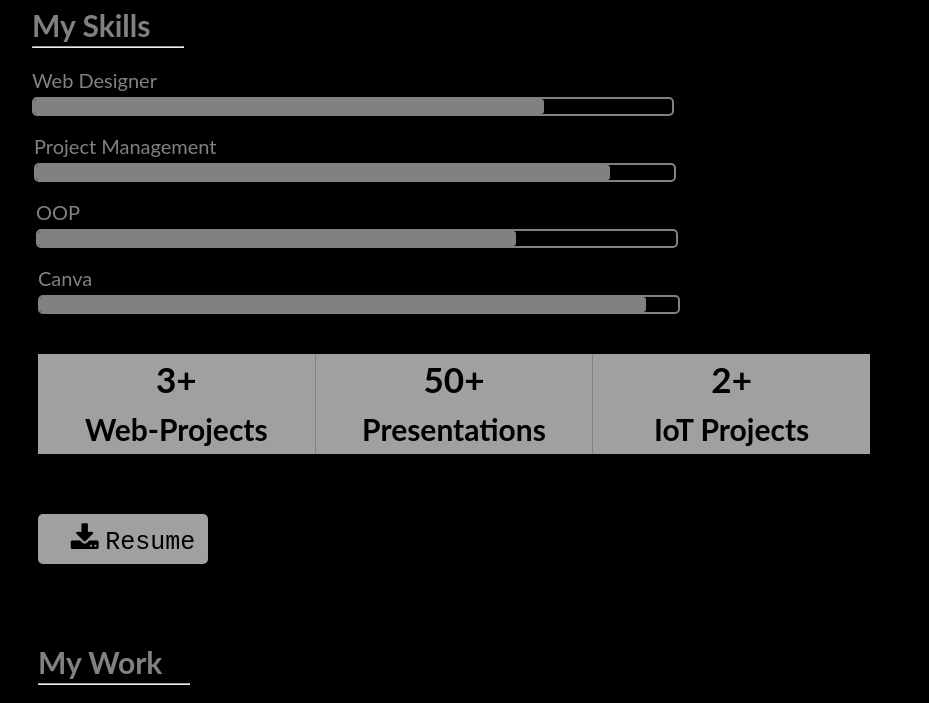
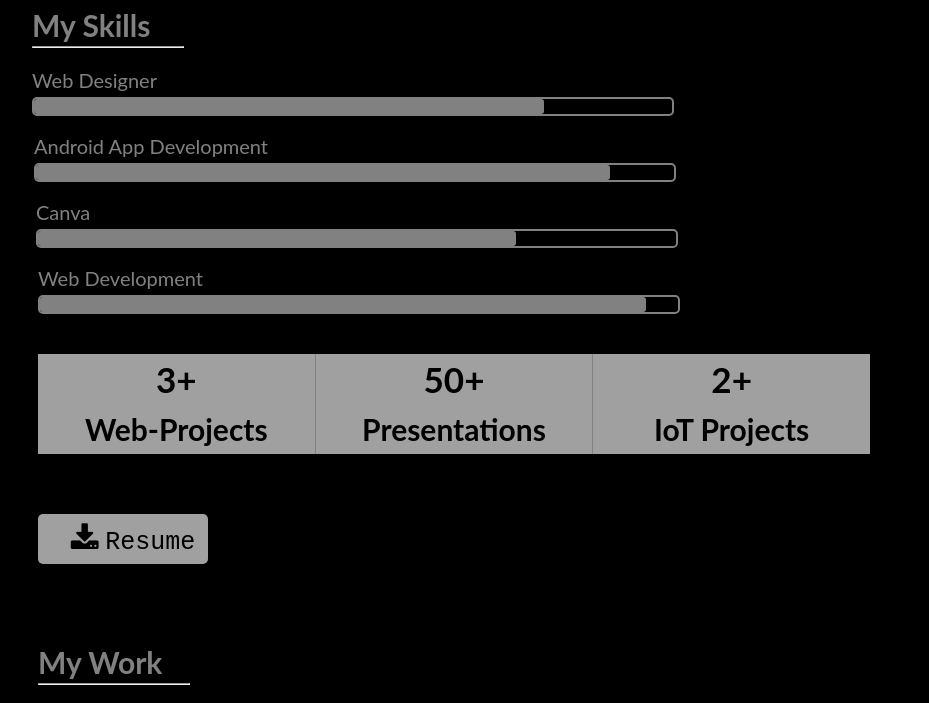
Before and after one commit to SatishParmar1/Portfolio, a plain HTML site: page porfoliyo/index.html in a window 1280 px wide. Shown: the part 1200-1903 px from the top of the page, without its empty margins (285-1214 px from the left). Drawn offline with Linux system fonts and the light colour scheme.

Commit message:
Update index.html

```diff
--- a/porfoliyo/index.html
+++ b/porfoliyo/index.html
@@ -750,19 +750,19 @@ Thank you.
 </div>
 <div>
 
-<p class="subheading2" > Project Management</p>
+<p class="subheading2" > Android App Development</p>
 <div class ="outside2">
 <div class="inside2">
 </div>
 <div>
-<p class="subheading2" > OOP</p>
+<p class="subheading2" > Canva</p>
 <div class ="outside3">
 <div class="inside3">
 </div>
 <div>
 </div>
 
-<p class="subheading2" >Canva</p>
+<p class="subheading2" >Web Development</p>
 <div class ="outside4">
 <div class="inside4">
 </div>
```
